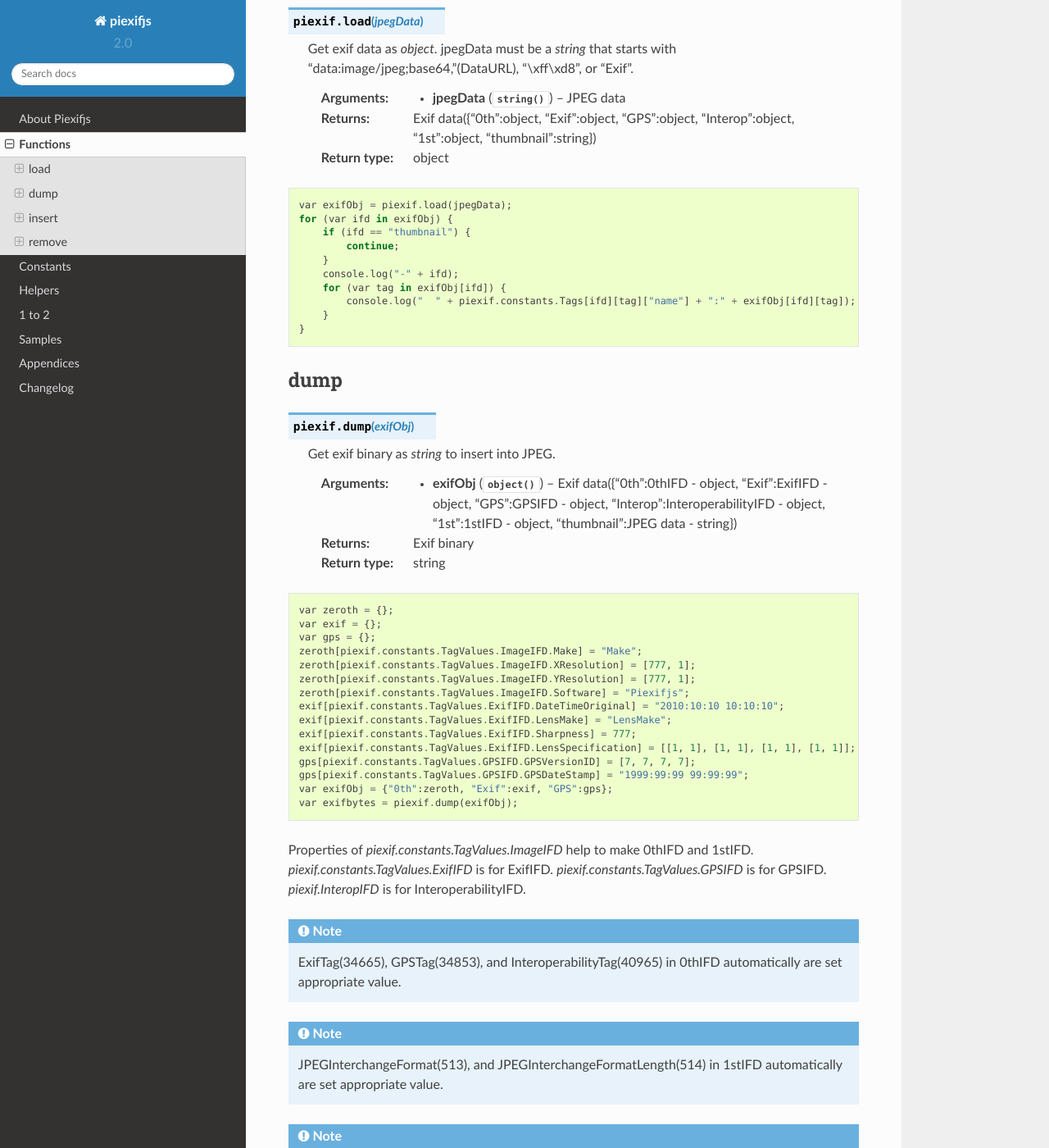
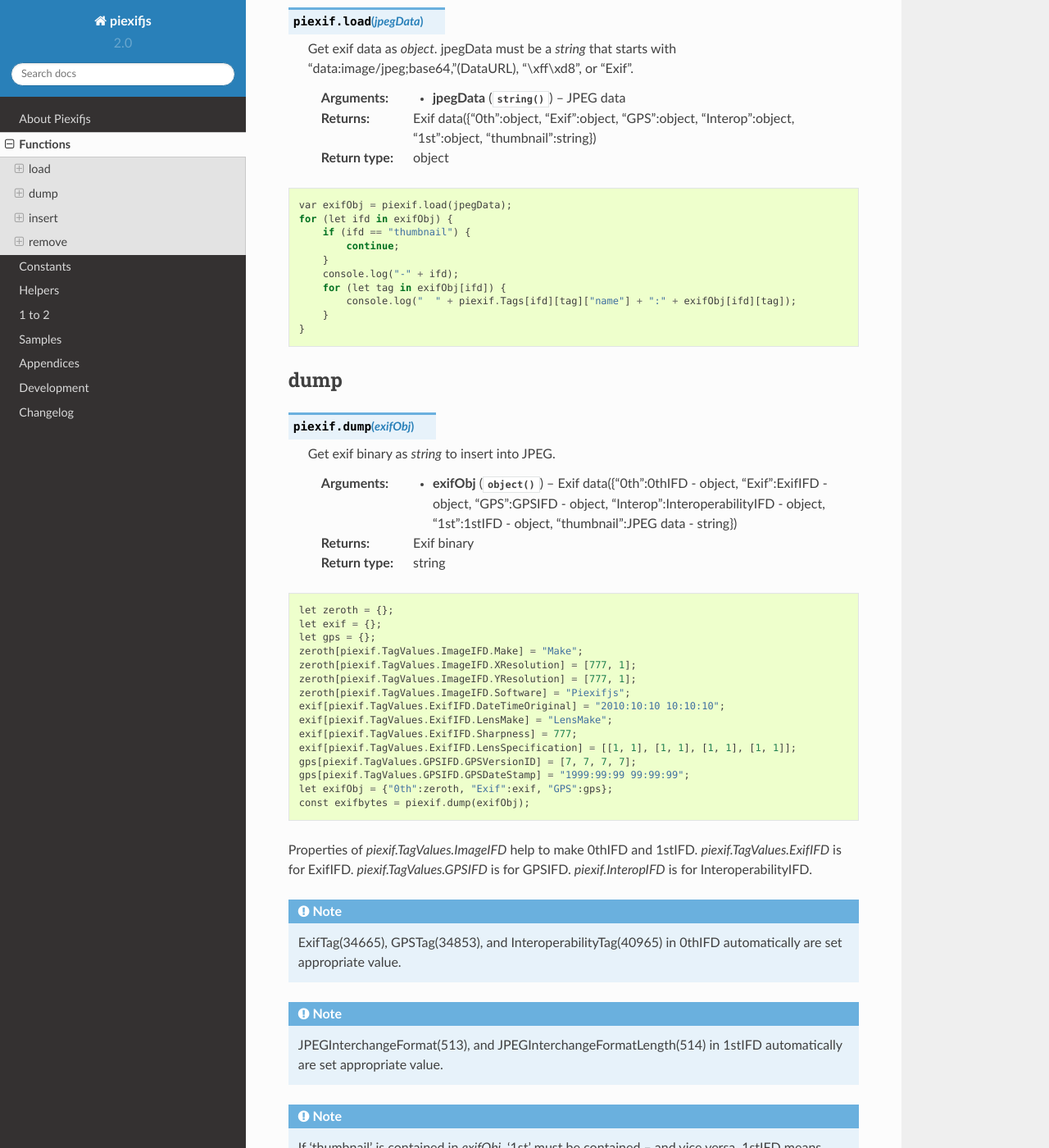
Before and after one commit to hMatoba/piexifjs, a Sphinx documentation site: the page built from docs/functions.rst, in a window 1280 px wide and 1400 px high, scrolled down 457 px. Shown: the whole window at 82% size. Built offline with Sphinx 7.4.7 and the Read the Docs theme 2.0.0, drawn with Linux system fonts in a browser that asks for light colours; some of the changed text lies outside the part shown.

Commit message:
Update documents.

```diff
--- a/docs/1to2.rst
+++ b/docs/1to2.rst
@@ -1,3 +1,7 @@
 ======
 1 to 2
 ======
+
+*piexif.TAGS* -> *piexif.Tags*
+
+*piexif.\*IFD* -> *piexif.TagValues.\*IFD*
--- a/docs/about.rst
+++ b/docs/about.rst
@@ -39,7 +39,7 @@
 Environment
 -----------
 
-Both client-side and server-side.
+Both client-side and server-side. Piexifjs is transpiled as Universal Module Definition(https://github.com/umdjs/umd).
 
 License
 -------
--- a/docs/constants.rst
+++ b/docs/constants.rst
@@ -17,9 +17,9 @@
 
     let zerothIfd = {
         [piexif.TagValues.ImageIFD.ProcessingSoftware]:'piexifjs',
-        [piexif.ImageIFD.XResolution]:[777, 1],
-        [piexif.ImageIFD.YResolution]:[777, 1],
-        [piexif.ImageIFD.Software]:"Piexifjs"
+        [piexif.TagValues.ImageIFD.XResolution]:[777, 1],
+        [piexif.TagValues.ImageIFD.YResolution]:[777, 1],
+        [piexif.TagValues.ImageIFD.Software]:"Piexifjs"
     };
     let exifIfd = {
         [piexif.TagValues.ExifIFD.DateTimeOriginal]:"2010:10:10 10:10:10",
--- a/docs/functions.rst
+++ b/docs/functions.rst
@@ -20,13 +20,13 @@
 ::
 
     var exifObj = piexif.load(jpegData);
-    for (var ifd in exifObj) {
+    for (let ifd in exifObj) {
         if (ifd == "thumbnail") {
             continue;
         }
         console.log("-" + ifd);
-        for (var tag in exifObj[ifd]) {
-            console.log("  " + piexif.constants.Tags[ifd][tag]["name"] + ":" + exifObj[ifd][tag]);
+        for (let tag in exifObj[ifd]) {
+            console.log("  " + piexif.Tags[ifd][tag]["name"] + ":" + exifObj[ifd][tag]);
         }
     }
 
@@ -43,23 +43,23 @@
 
 ::
 
-    var zeroth = {};
-    var exif = {};
-    var gps = {};
-    zeroth[piexif.constants.TagValues.ImageIFD.Make] = "Make";
-    zeroth[piexif.constants.TagValues.ImageIFD.XResolution] = [777, 1];
-    zeroth[piexif.constants.TagValues.ImageIFD.YResolution] = [777, 1];
-    zeroth[piexif.constants.TagValues.ImageIFD.Software] = "Piexifjs";
-    exif[piexif.constants.TagValues.ExifIFD.DateTimeOriginal] = "2010:10:10 10:10:10";
-    exif[piexif.constants.TagValues.ExifIFD.LensMake] = "LensMake";
-    exif[piexif.constants.TagValues.ExifIFD.Sharpness] = 777;
-    exif[piexif.constants.TagValues.ExifIFD.LensSpecification] = [[1, 1], [1, 1], [1, 1], [1, 1]];
-    gps[piexif.constants.TagValues.GPSIFD.GPSVersionID] = [7, 7, 7, 7];
-    gps[piexif.constants.TagValues.GPSIFD.GPSDateStamp] = "1999:99:99 99:99:99";
-    var exifObj = {"0th":zeroth, "Exif":exif, "GPS":gps};
-    var exifbytes = piexif.dump(exifObj);
+    let zeroth = {};
+    let exif = {};
+    let gps = {};
+    zeroth[piexif.TagValues.ImageIFD.Make] = "Make";
+    zeroth[piexif.TagValues.ImageIFD.XResolution] = [777, 1];
+    zeroth[piexif.TagValues.ImageIFD.YResolution] = [777, 1];
+    zeroth[piexif.TagValues.ImageIFD.Software] = "Piexifjs";
+    exif[piexif.TagValues.ExifIFD.DateTimeOriginal] = "2010:10:10 10:10:10";
+    exif[piexif.TagValues.ExifIFD.LensMake] = "LensMake";
+    exif[piexif.TagValues.ExifIFD.Sharpness] = 777;
+    exif[piexif.TagValues.ExifIFD.LensSpecification] = [[1, 1], [1, 1], [1, 1], [1, 1]];
+    gps[piexif.TagValues.GPSIFD.GPSVersionID] = [7, 7, 7, 7];
+    gps[piexif.TagValues.GPSIFD.GPSDateStamp] = "1999:99:99 99:99:99";
+    let exifObj = {"0th":zeroth, "Exif":exif, "GPS":gps};
+    const exifbytes = piexif.dump(exifObj);
 
-Properties of *piexif.constants.TagValues.ImageIFD* help to make 0thIFD and 1stIFD. *piexif.constants.TagValues.ExifIFD* is for ExifIFD. *piexif.constants.TagValues.GPSIFD* is for GPSIFD. *piexif.InteropIFD* is for InteroperabilityIFD.
+Properties of *piexif.TagValues.ImageIFD* help to make 0thIFD and 1stIFD. *piexif.TagValues.ExifIFD* is for ExifIFD. *piexif.TagValues.GPSIFD* is for GPSIFD. *piexif.InteropIFD* is for InteroperabilityIFD.
 
 .. note:: ExifTag(34665), GPSTag(34853), and InteroperabilityTag(40965) in 0thIFD automatically are set appropriate value.
 .. note:: JPEGInterchangeFormat(513), and JPEGInterchangeFormatLength(514) in 1stIFD automatically are set appropriate value.
@@ -78,8 +78,8 @@
 
 ::
 
-    var exifbytes = piexif.dump(exifObj)
-    var newJpeg = piexif.insert(exifbytes, jpegData)
+    const exifbytes = piexif.dump(exifObj)
+    const newJpeg = piexif.insert(exifbytes, jpegData)
 
 remove
 ------
@@ -93,4 +93,4 @@
 
 ::
 
-    var newJpeg = piexif.remove(jpegData)
+    const newJpeg = piexif.remove(jpegData)
--- a/docs/index.rst
+++ b/docs/index.rst
@@ -22,6 +22,7 @@
    1to2
    sample
    appendices
+   developer
    changes
 
 Indices and tables
```
Also changed, not shown: README.md (+1 -1 lines), docs/changes.rst (+4 -3 lines), docs/developer.rst (added, +26 -0 lines).
